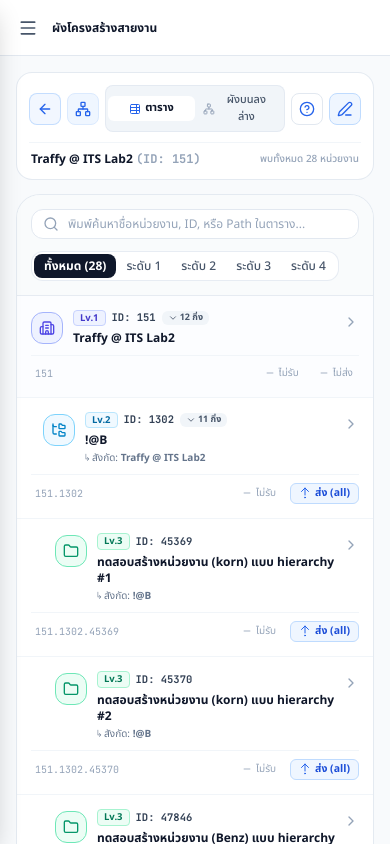
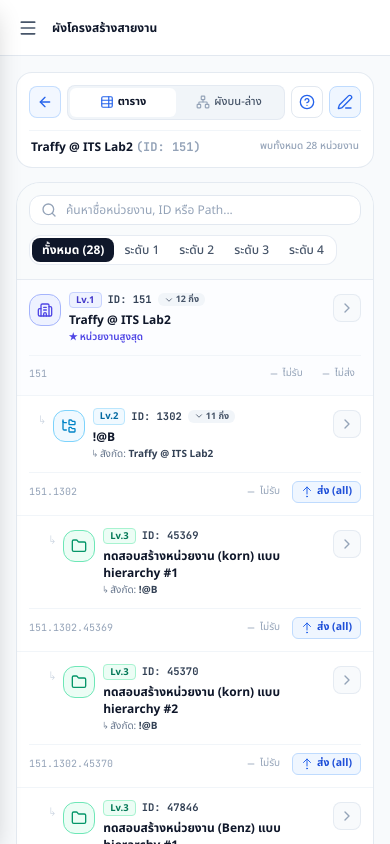
Before and after one commit to porcyn/internal-website-preview, a plain HTML site: page org-tree.html in a window 390 px wide. Drawn offline with nearby package versions, Linux system fonts and the light colour scheme.

Commit message:
fix(responsive): lock mobile view switcher to single line and refine mobile table card layout

```diff
--- a/org-tree.html
+++ b/org-tree.html
@@ -797,7 +797,7 @@
 
           <!-- MOBILE RESPONSIVE VIEW: Menu Row + Org Info Row Below (Exact match with organizations.html lines 716-745) -->
           <div class="flex md:hidden flex-col gap-2.5 w-full">
-            <!-- Row 1: Single Row Menu (Back Button + Org Icon + View Switcher + Help Button + Edit Link) -->
+            <!-- Row 1: Single Row Menu (Back Button + View Switcher + Help Button + Edit Link) -->
             <div class="flex items-center gap-1.5 w-full">
               <button
                 type="button"
@@ -807,34 +807,31 @@
               >
                 <i data-lucide="arrow-left" class="w-4 h-4 text-blue-600"></i>
               </button>
-              <div class="w-8 h-8 rounded-lg bg-blue-50 text-blue-600 border border-blue-100 flex items-center justify-center flex-shrink-0 shadow-2xs" title="ผังโครงสร้าง">
-                <i data-lucide="network" class="w-4 h-4"></i>
-              </div>
-
-              <!-- View Switcher Pills in Row -->
+
+              <!-- View Switcher Pills in Row (flex-1 with whitespace-nowrap buttons) -->
               <div class="inline-flex items-center p-0.5 bg-slate-100 rounded-lg border border-slate-200/80 flex-1 min-w-0">
                 <button
                   id="mobile-btn-choice-modern"
                   onclick="setResultView('modern')"
-                  class="flex-1 py-1 px-1.5 rounded-md text-[10.5px] font-bold text-center transition-all bg-white text-slate-900 shadow-2xs flex items-center justify-center gap-1"
+                  class="flex-1 py-1.5 px-2 rounded-md text-[11px] font-bold text-center transition-all bg-white text-slate-900 shadow-2xs flex items-center justify-center gap-1 whitespace-nowrap cursor-pointer"
                 >
-                  <i data-lucide="table-properties" class="w-3 h-3 text-blue-600"></i>
-                  <span>ตาราง</span>
+                  <i data-lucide="table-properties" class="w-3.5 h-3.5 text-blue-600 shrink-0"></i>
+                  <span class="whitespace-nowrap">ตาราง</span>
                 </button>
                 <button
                   id="mobile-btn-choice-hierarchy"
                   onclick="setResultView('hierarchy')"
-                  class="flex-1 py-1 px-1.5 rounded-md text-[10.5px] font-medium text-center text-slate-600 transition-all flex items-center justify-center gap-1"
+                  class="flex-1 py-1.5 px-2 rounded-md text-[11px] font-medium text-center text-slate-600 transition-all flex items-center justify-center gap-1 whitespace-nowrap cursor-pointer"
                 >
-                  <i data-lucide="network" class="w-3 h-3 text-slate-400"></i>
-                  <span>ผังบนลงล่าง</span>
+                  <i data-lucide="network" class="w-3.5 h-3.5 text-slate-400 shrink-0"></i>
+                  <span class="whitespace-nowrap">ผังบน-ล่าง</span>
                 </button>
               </div>
 
               <button
                 type="button"
                 onclick="openExplanationModal()"
-                class="w-8 h-8 rounded-lg bg-white border border-slate-200 text-slate-700 hover:bg-slate-50 flex items-center justify-center flex-shrink-0 shadow-2xs"
+                class="w-8 h-8 rounded-lg bg-white border border-slate-200 text-slate-700 hover:bg-slate-50 flex items-center justify-center flex-shrink-0 shadow-2xs cursor-pointer"
                 title="คำอธิบาย"
               >
                 <i data-lucide="help-circle" class="w-4 h-4 text-blue-600"></i>
@@ -872,28 +869,28 @@
             <div class="bg-white border border-slate-200/90 rounded-3xl overflow-hidden shadow-xs">
 
               <!-- Quick Filter & Search Toolbar (ทำให้ผู้ใช้ค้นหาและเข้าใจสายงานง่ายขึ้น) -->
-              <div class="p-3.5 sm:p-4 bg-slate-50/80 border-b border-slate-200/80 flex flex-col md:flex-row md:items-center justify-between gap-3">
+              <div class="p-3 sm:p-4 bg-slate-50/80 border-b border-slate-200/80 flex flex-col md:flex-row md:items-center justify-between gap-2.5 sm:gap-3">
                 <!-- In-Table Search Input -->
-                <div class="relative flex-1 max-w-md">
+                <div class="relative flex-1 max-w-md w-full">
                   <i data-lucide="search" class="w-4 h-4 text-slate-400 absolute left-3 top-1/2 -translate-y-1/2"></i>
                   <input
                     type="text"
                     id="table-search-input"
                     oninput="onTableSearchInput(this.value)"
-                    placeholder="พิมพ์ค้นหาชื่อหน่วยงาน, ID, หรือ Path ในตาราง..."
+                    placeholder="ค้นหาชื่อหน่วยงาน, ID หรือ Path..."
                     class="w-full pl-9 pr-3 py-1.5 bg-white border border-slate-200 rounded-xl text-xs text-slate-800 placeholder-slate-400 focus:outline-none focus:ring-1 focus:ring-slate-900 shadow-2xs"
                   >
                 </div>
 
                 <!-- Level Filters -->
-                <div class="flex items-center gap-2 flex-wrap">
+                <div class="flex items-center gap-1.5 overflow-x-auto max-w-full pb-0.5 sm:pb-0 no-scrollbar">
                   <!-- Level Filter Pills -->
-                  <div class="flex items-center bg-white p-0.5 rounded-xl border border-slate-200/80 shadow-2xs">
-                    <button onclick="setTableLevelFilter(0)" id="filter-pill-0" class="px-2.5 py-1 rounded-lg text-xs font-bold bg-slate-900 text-white transition-all cursor-pointer">ทั้งหมด (28)</button>
-                    <button onclick="setTableLevelFilter(1)" id="filter-pill-1" class="px-2.5 py-1 rounded-lg text-xs font-medium text-slate-600 hover:text-slate-900 transition-all cursor-pointer">ระดับ 1</button>
-                    <button onclick="setTableLevelFilter(2)" id="filter-pill-2" class="px-2.5 py-1 rounded-lg text-xs font-medium text-slate-600 hover:text-slate-900 transition-all cursor-pointer">ระดับ 2</button>
-                    <button onclick="setTableLevelFilter(3)" id="filter-pill-3" class="px-2.5 py-1 rounded-lg text-xs font-medium text-slate-600 hover:text-slate-900 transition-all cursor-pointer">ระดับ 3</button>
-                    <button onclick="setTableLevelFilter(4)" id="filter-pill-4" class="px-2.5 py-1 rounded-lg text-xs font-medium text-slate-600 hover:text-slate-900 transition-all cursor-pointer">ระดับ 4</button>
+                  <div class="flex items-center bg-white p-0.5 rounded-xl border border-slate-200/80 shadow-2xs shrink-0">
+                    <button onclick="setTableLevelFilter(0)" id="filter-pill-0" class="px-2.5 py-1 rounded-lg text-xs font-bold bg-slate-900 text-white transition-all cursor-pointer whitespace-nowrap">ทั้งหมด (28)</button>
+                    <button onclick="setTableLevelFilter(1)" id="filter-pill-1" class="px-2.5 py-1 rounded-lg text-xs font-medium text-slate-600 hover:text-slate-900 transition-all cursor-pointer whitespace-nowrap">ระดับ 1</button>
+                    <button onclick="setTableLevelFilter(2)" id="filter-pill-2" class="px-2.5 py-1 rounded-lg text-xs font-medium text-slate-600 hover:text-slate-900 transition-all cursor-pointer whitespace-nowrap">ระดับ 2</button>
+                    <button onclick="setTableLevelFilter(3)" id="filter-pill-3" class="px-2.5 py-1 rounded-lg text-xs font-medium text-slate-600 hover:text-slate-900 transition-all cursor-pointer whitespace-nowrap">ระดับ 3</button>
+                    <button onclick="setTableLevelFilter(4)" id="filter-pill-4" class="px-2.5 py-1 rounded-lg text-xs font-medium text-slate-600 hover:text-slate-900 transition-all cursor-pointer whitespace-nowrap">ระดับ 4</button>
                   </div>
                 </div>
               </div>
@@ -1437,8 +1434,8 @@
         if (btnHierarchy) btnHierarchy.className = 'py-2 px-3 sm:px-3.5 rounded-lg text-xs font-medium text-slate-600 hover:text-slate-900 hover:bg-white transition-all whitespace-nowrap cursor-pointer flex items-center gap-1.5';
 
         // Mobile button styles
-        if (mobBtnModern) mobBtnModern.className = 'flex-1 py-1 px-2 rounded-md text-[11px] font-bold text-center transition-all bg-white text-slate-900 shadow-2xs flex items-center justify-center gap-1';
-        if (mobBtnHierarchy) mobBtnHierarchy.className = 'flex-1 py-1 px-2 rounded-md text-[11px] font-medium text-center text-slate-600 transition-all flex items-center justify-center gap-1';
+        if (mobBtnModern) mobBtnModern.className = 'flex-1 py-1.5 px-2 rounded-md text-[11px] font-bold text-center transition-all bg-white text-slate-900 shadow-2xs flex items-center justify-center gap-1 whitespace-nowrap cursor-pointer';
+        if (mobBtnHierarchy) mobBtnHierarchy.className = 'flex-1 py-1.5 px-2 rounded-md text-[11px] font-medium text-center text-slate-600 transition-all flex items-center justify-center gap-1 whitespace-nowrap cursor-pointer';
 
         viewModern.classList.remove('hidden');
         viewHierarchy.classList.add('hidden');
@@ -1451,8 +1448,8 @@
         if (btnHierarchy) btnHierarchy.className = 'py-2 px-3 sm:px-3.5 rounded-lg text-xs font-semibold bg-slate-900 text-white shadow-2xs transition-all whitespace-nowrap cursor-pointer flex items-center gap-1.5 hover:bg-slate-800';
 
         // Mobile button styles
-        if (mobBtnModern) mobBtnModern.className = 'flex-1 py-1 px-2 rounded-md text-[11px] font-medium text-center text-slate-600 transition-all flex items-center justify-center gap-1';
-        if (mobBtnHierarchy) mobBtnHierarchy.className = 'flex-1 py-1 px-2 rounded-md text-[11px] font-bold text-center transition-all bg-white text-slate-900 shadow-2xs flex items-center justify-center gap-1';
+        if (mobBtnModern) mobBtnModern.className = 'flex-1 py-1.5 px-2 rounded-md text-[11px] font-medium text-center text-slate-600 transition-all flex items-center justify-center gap-1 whitespace-nowrap cursor-pointer';
+        if (mobBtnHierarchy) mobBtnHierarchy.className = 'flex-1 py-1.5 px-2 rounded-md text-[11px] font-bold text-center transition-all bg-white text-slate-900 shadow-2xs flex items-center justify-center gap-1 whitespace-nowrap cursor-pointer';
 
         viewModern.classList.add('hidden');
         viewHierarchy.classList.remove('hidden');
@@ -1726,42 +1723,48 @@
 
         // Mobile Responsive Card View
         mobileHtml += `
-          <div onclick="openDetailModal('${row.path}')" class="p-3.5 hover:bg-slate-50 transition-colors cursor-pointer flex flex-col gap-2 ${isRoot ? 'bg-indigo-50/20' : ''}">
-            <div class="flex items-start justify-between gap-2" style="padding-left: ${Math.min(row.level - 1, 2) * 0.75}rem;">
-              <div class="flex items-start gap-2.5 min-w-0">
-                <div class="w-8 h-8 rounded-xl flex items-center justify-center shrink-0 ${t.bg} ${t.text} border ${t.border} mt-0.5">
+          <div onclick="openDetailModal('${row.path}')" class="p-3 sm:p-3.5 hover:bg-slate-50 transition-colors cursor-pointer flex flex-col gap-2.5 ${isRoot ? 'bg-indigo-50/20' : ''}">
+            <div class="flex items-start justify-between gap-2">
+              <div class="flex items-start gap-2 min-w-0 flex-1" style="padding-left: ${Math.min(row.level - 1, 3) * 0.65}rem;">
+                ${row.level > 1 ? `<span class="text-slate-300 font-mono text-xs select-none mt-1 shrink-0">↳</span>` : ''}
+                <div class="w-8 h-8 rounded-xl flex items-center justify-center shrink-0 ${t.bg} ${t.text} border ${t.border} mt-0.5 shadow-2xs">
                   <i data-lucide="${t.icon}" class="w-4 h-4"></i>
                 </div>
                 <div class="min-w-0 flex-1">
                   <div class="flex items-center gap-1.5 flex-wrap">
-                    <span class="px-1.5 py-0.2 rounded text-[9.5px] font-bold border ${t.badge}">Lv.${row.level}</span>
-                    <span class="font-mono-code text-[10.5px] text-slate-700 font-bold">ID: ${row.group_id}</span>
+                    <span class="px-1.5 py-0.2 rounded text-[9.5px] font-bold border ${t.badge} whitespace-nowrap">Lv.${row.level}</span>
+                    <span class="font-mono-code text-[10.5px] text-slate-700 font-bold whitespace-nowrap">ID: ${row.group_id}</span>
                     ${hasChildren ? `
                       <button
                         type="button"
                         onclick="event.stopPropagation(); toggleTableBranch('${row.path}')"
-                        class="inline-flex items-center gap-0.5 px-1.5 py-0.2 rounded-md text-[9px] font-bold ${isTableCollapsed ? 'bg-amber-100 text-amber-800' : 'bg-slate-100 text-slate-600'}"
+                        class="inline-flex items-center gap-0.5 px-1.5 py-0.2 rounded-md text-[9px] font-bold whitespace-nowrap ${isTableCollapsed ? 'bg-amber-100 text-amber-800 border border-amber-200' : 'bg-slate-100 text-slate-600 hover:bg-slate-200'}"
+                        title="${isTableCollapsed ? 'คลิกเพื่อขยายกิ่งนี้' : 'คลิกเพื่อยุบกิ่งนี้'}"
                       >
                         <i data-lucide="${isTableCollapsed ? 'chevron-right' : 'chevron-down'}" class="w-2.5 h-2.5"></i>
                         <span>${row.childrenCount} กิ่ง</span>
                       </button>
                     ` : ''}
                   </div>
-                  <h4 class="font-bold text-slate-900 text-xs mt-1 leading-snug">
+                  <h4 class="font-bold text-slate-900 text-xs sm:text-[13px] mt-1 leading-snug break-words">
                     ${row.group_name}
                   </h4>
                   ${row.parentName ? `
-                    <p class="text-[10px] text-slate-500 mt-0.5 truncate">↳ สังกัด: <strong>${row.parentName}</strong></p>
-                  ` : ''}
+                    <p class="text-[10px] text-slate-500 mt-0.5 truncate">↳ สังกัด: <strong class="text-slate-700">${row.parentName}</strong></p>
+                  ` : `
+                    <p class="text-[10px] text-indigo-600 font-semibold mt-0.5">★ หน่วยงานสูงสุด</p>
+                  `}
                 </div>
               </div>
-              <i data-lucide="chevron-right" class="w-4 h-4 text-slate-400 shrink-0 mt-1"></i>
+              <div class="w-7 h-7 rounded-lg bg-slate-50 border border-slate-200/80 flex items-center justify-center shrink-0 mt-0.5 text-slate-400 shadow-2xs">
+                <i data-lucide="chevron-right" class="w-4 h-4"></i>
+              </div>
             </div>
 
             <!-- Flow Conditions strip in card footer -->
-            <div class="flex items-center justify-between text-[10px] pt-2 border-t border-slate-100 pl-1">
-              <span class="font-mono-code text-slate-400 truncate max-w-[150px]">${row.path}</span>
-              <div class="flex items-center gap-2">
+            <div class="flex items-center justify-between text-[10px] pt-2 border-t border-slate-100 gap-2">
+              <span class="font-mono-code text-slate-400 truncate max-w-[130px] sm:max-w-[200px]" title="${row.path}">${row.path}</span>
+              <div class="flex items-center gap-1.5 shrink-0">
                 ${recvHuman}
                 ${sendHuman}
               </div>
```
